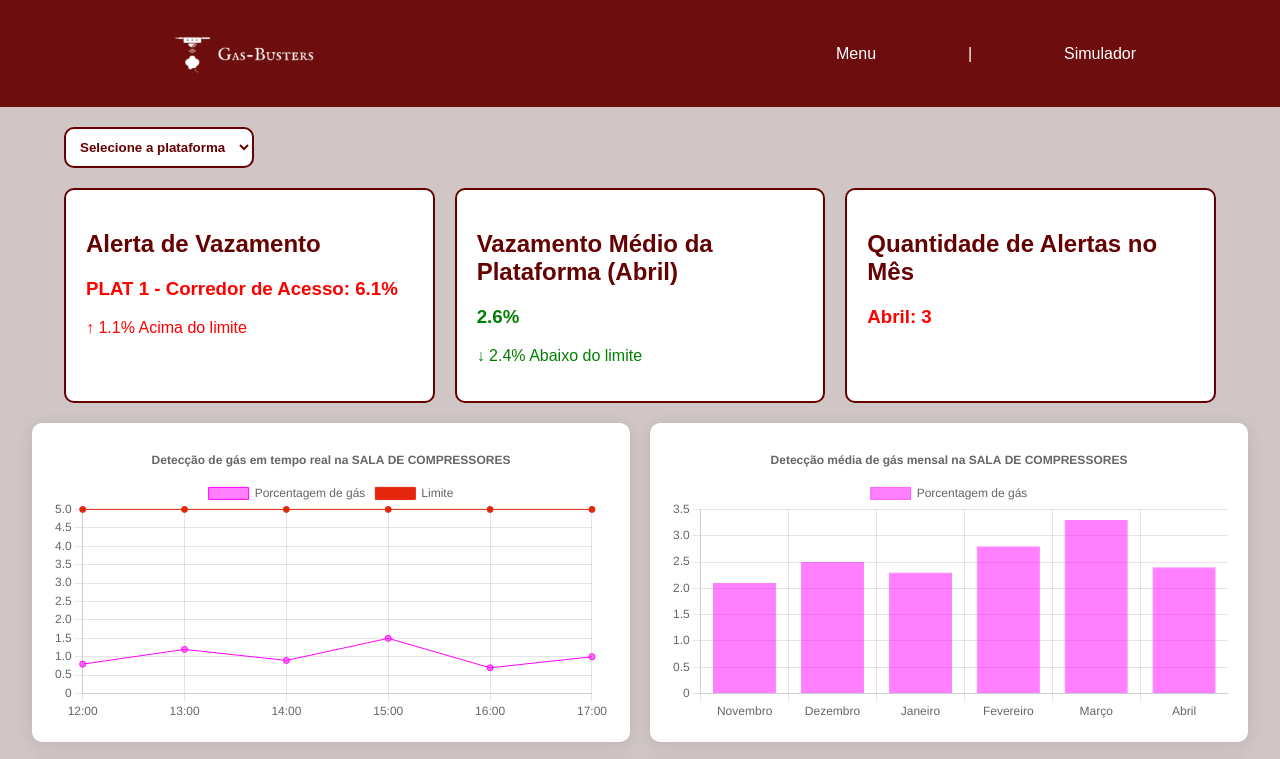
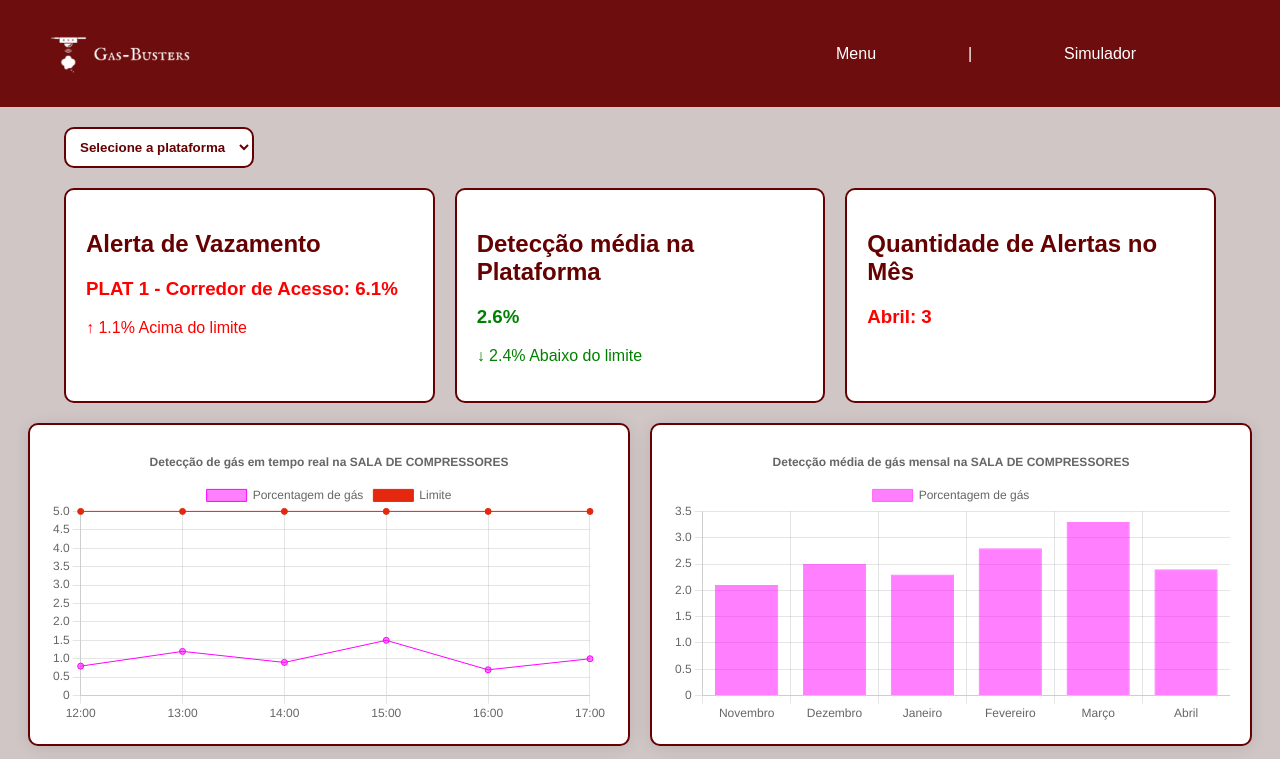
Before and after one commit to Enrico-Faraldo/Gas_Busters, a plain HTML site: page Site oficial/dashboard.html in a window 1280 px wide. Shown: the top 759 px of the page. Drawn offline with nearby package versions, Linux system fonts and the light colour scheme; a web font is replaced by a local one.

Commit message:
Correções: Ajuste no header da página de login, página de cadastro e dashboards, também tiveram alguns pequenos ajustes no html

```diff
--- a/Site oficial/css/style2.css
+++ b/Site oficial/css/style2.css
@@ -70,11 +70,12 @@ body{
 
 .container{
     display: flex;
-    width: 80%;
+    width: 90%;
     margin: auto;
 }
 
 .header .container{
+    margin: 0;
     justify-content: space-between;
     align-items: center;
     height: 100%;
@@ -267,6 +268,7 @@ body{
 }
 .grafico {
     background-color: white;
+    border: 2px solid #660101;
     border-radius: 10px;
     padding: 20px;
     flex: 1 1 45%;
--- a/Site oficial/dashboard.html
+++ b/Site oficial/dashboard.html
@@ -57,7 +57,7 @@
         </div>
 
         <div class="alerta">
-            <h2>Vazamento Médio da Plataforma (Abril)</h2>
+            <h2>Detecção média na Plataforma</h2>
             <h3 style="color: green;">2.6%</h3>
             <p style="color: green;">↓ 2.4% Abaixo do limite</p>
         </div>
```
Also changed, not shown: Site oficial/cadastro.html (+3 -3 lines).
